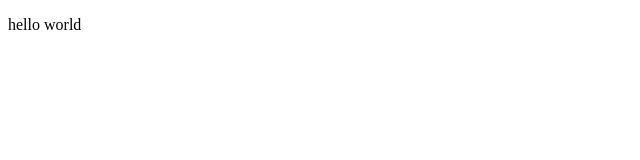
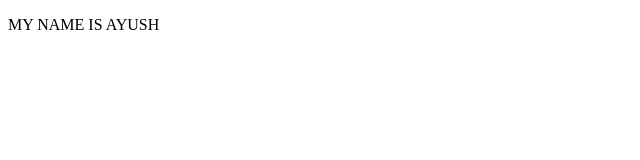
Before and after one commit to AYUSHKARANE/Krane.github.io, a plain HTML site: page index.html in a window 1280 px wide. Shown: the whole page, without its empty margins (0-640 px from the left). Drawn offline with Linux system fonts and the light colour scheme.

Commit message:
Add files via upload

```diff
--- a/index.html
+++ b/index.html
@@ -8,7 +8,7 @@
 </head>
 <body>
     <p>
-      hello world
+      MY NAME IS AYUSH
     </p>
 </body>
 </html>
```
